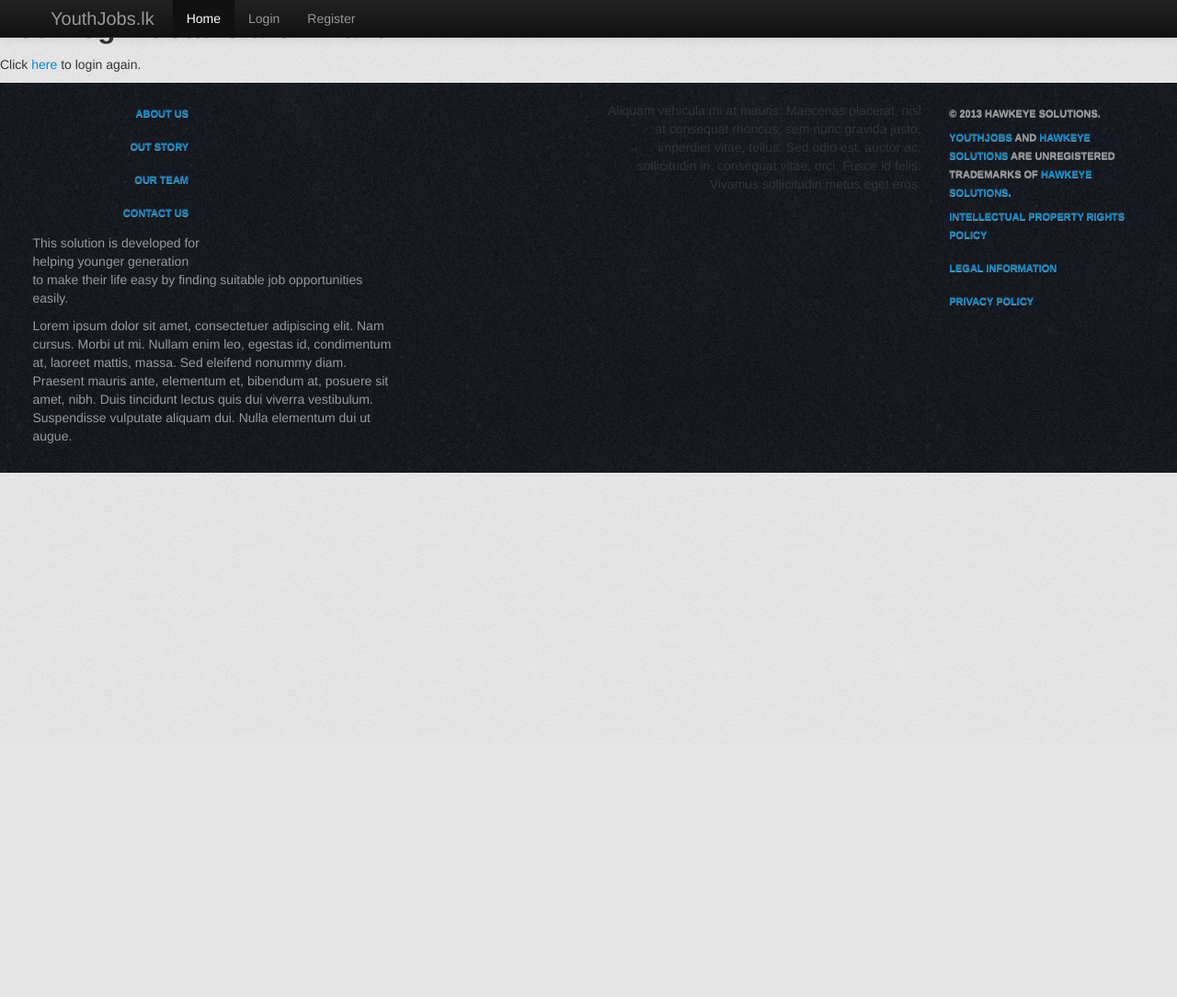
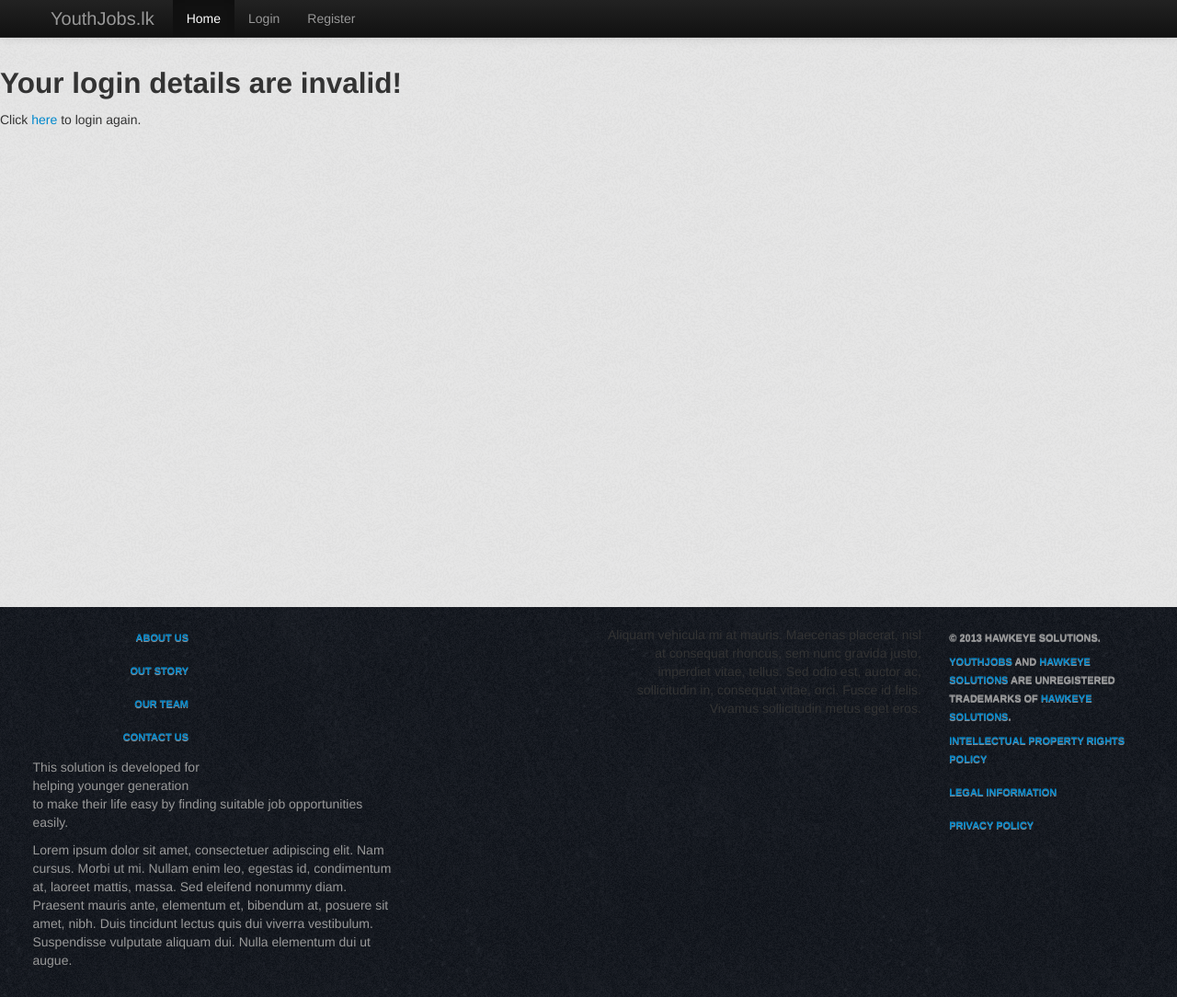
Before and after one commit to HawkEyeSL/YouthJobs, a Django app: page /invalid/ in a window 1280 px wide. Shown: the whole page at 92% size. Before the commit the page ends 514 px from the top, so only its background shows below. Run offline with Django 3.2, Linux system fonts and the light colour scheme; parts of the project's set-up code (start-up, migrations or seed data) failed here and were passed over; some libraries are stand-ins or nearby versions.

Commit message:
Changed a lot of template files in youthjob site

```diff
--- a/youthjob/static/css/main.css
+++ b/youthjob/static/css/main.css
@@ -18,14 +18,16 @@ body {
 
 
 /* Wrapper for page content to push down footer */
-#wrap {
+#wrap_outer {
+    padding-top: 60px;
     min-height: 100%;
     height: auto !important;
-    height: 100%;
     /* Negative indent footer by it's height */
-    margin: 0 auto -80px;
+    margin: 0 auto -200px;
 }
-
+#wrap{
+padding-bottom:200px;
+}
 /* Set the fixed height of the footer here */
 
 #footer {
@@ -72,7 +74,6 @@ body{
 }
 
 .content{
-    padding-top: 60px;
     min-height:400px;
 }
 
--- a/youthjob/templates/base.html
+++ b/youthjob/templates/base.html
@@ -39,6 +39,7 @@
 
     <!-- Begin page content -->
     {% block maincontent %}
+    <div id="wrap_outer">
         <div id="wrap">
             <div class="container-fluid content">
               <div class="row-fluid">
@@ -51,6 +52,7 @@
               </div>
             </div>
         </div>
+    </div>
     {% endblock %}
 
     <div id="footer">
--- a/youthjob/templates/index.html
+++ b/youthjob/templates/index.html
@@ -4,5 +4,9 @@
 {% block sidepane %}{% endblock %}
 
 {% block maincontent %}
-	<h1>Home page content goes here....</h1>
+<div id="wrap_outer">
+    <div id="wrap">
+        <h1>Home page content goes here....</h1>
+    </div>
+</div>
 {% endblock %}
--- a/youthjob/templates/invalid_login.html
+++ b/youthjob/templates/invalid_login.html
@@ -5,7 +5,10 @@
 
 {% block maincontent %}
 
-<h2>Your login details are invalid!</h2>
-<p>Click <a href="/login/">here</a> to login again.</p>
-
+<div id="wrap_outer">
+    <div id="wrap">
+        <h2>Your login details are invalid!</h2>
+        <p>Click <a href="/login/">here</a> to login again.</p>
+    </div>
+</div>
 {% endblock %}
--- a/youthjob/templates/login.html
+++ b/youthjob/templates/login.html
@@ -41,6 +41,8 @@
   });
 </script>
 
+<div id="wrap_outer">
+    <div id="wrap">
         <div class="container">
 	        <form class="form-signin" method="post" action="/auth/">
 	        {% csrf_token %}
@@ -53,4 +55,6 @@
 	            <button type="submit" class="btn btn-large btn-primary">Sign in</button>
 	        </form>
         </div>
+    </div>
+</div>
 {% endblock %}
--- a/youthjob/templates/register.html
+++ b/youthjob/templates/register.html
@@ -55,6 +55,8 @@
   });
 </script>
 
+<div id="wrap_outer">
+    <div id="wrap">
         <div class="container">
 	        <form class="form-signin" method="post" action="/register/">
 	        {% csrf_token %}
@@ -63,5 +65,6 @@
 	            <button type="submit" class="btn btn-large btn-primary">Register</button>
 	        </form>
         </div>
-
+    </div>
+</div>
 {% endblock %}
```
Also changed, not shown: youthjob/templates/register_success.html (+6 -2 lines). Lines whose indentation alone changed are shown as unchanged.
